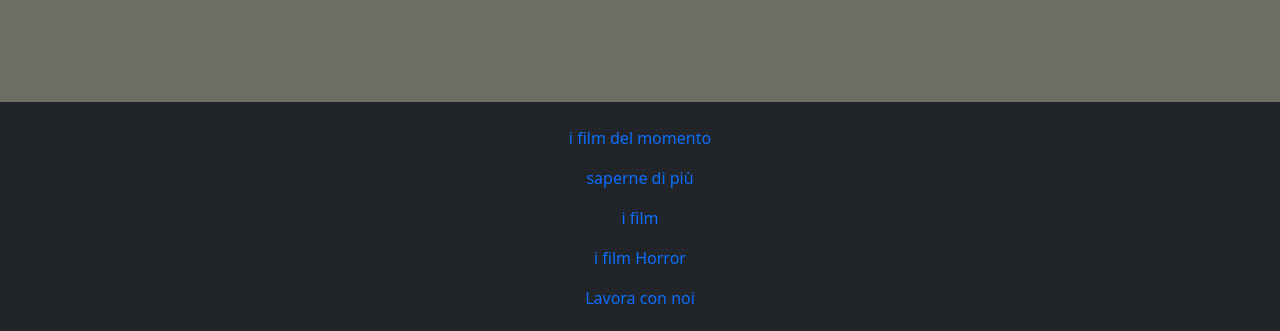
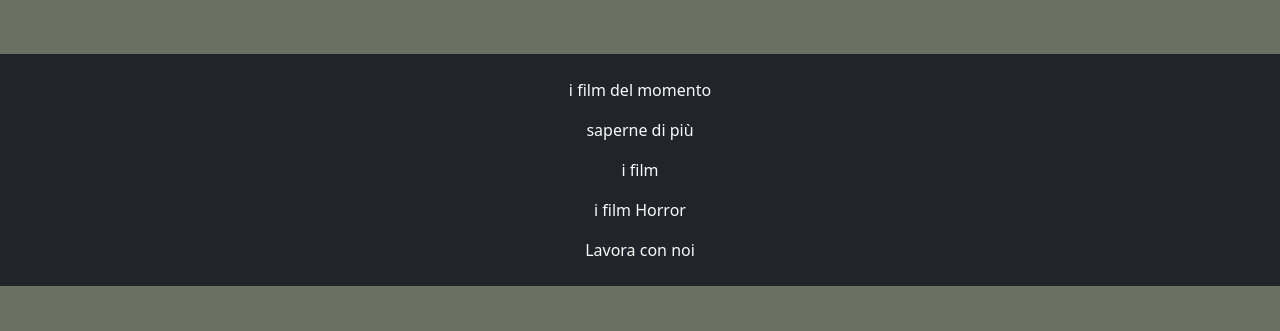
Before and after one commit to FabioMorrone/webapp-react, a React (Vite) app: page /SingoloFilm/1 in a window 1280 px wide. Shown: the part 778-1109 px from the top of the page. After the commit the page ends 1064 px from the top, so only its background shows below. Built offline with nearby package versions, Linux system fonts and the light colour scheme; no server answers.

Commit message:
Refactor Footer and SingoloFilm components; improve styling and structure for better readability and maintainability

```diff
--- a/src/components/Footer.jsx
+++ b/src/components/Footer.jsx
@@ -4,21 +4,21 @@ export default function Footer() {
         <>
             <div className="bg-dark text-center p-3">
 
-                <ul className="nav justify-content-start flex-column">
+                <ul className="nav justify-content-start flex-column ">
                     <li className="nav-item">
-                        <a className="nav-link" href="#" aria-current="page">i film del momento</a>
+                        <a className="nav-link text-light" href="#">i film del momento</a>
                     </li>
                     <li className="nav-item">
-                        <a className="nav-link" href="#">saperne di più</a>
+                        <a className="nav-link text-light" href="#">saperne di più</a>
                     </li>
                     <li className="nav-item">
-                        <a className="nav-link" href="#">i film </a>
+                        <a className="nav-link text-light" href="#">i film </a>
                     </li>
                     <li className="nav-item">
-                        <a className="nav-link" href="#">i film Horror </a>
+                        <a className="nav-link text-light" href="#">i film Horror </a>
                     </li>
                     <li className="nav-item">
-                        <a className="nav-link" href="#">Lavora con noi</a>
+                        <a className="nav-link text-light" href="#">Lavora con noi</a>
                     </li>
                 </ul>
             </div>
--- a/src/pages/SingoloFilm.jsx
+++ b/src/pages/SingoloFilm.jsx
@@ -5,7 +5,7 @@ import { useNavigate } from "react-router-dom"
 export default function film() {
     const [singoloFIlm, setsingoloFilm] = useState([])
 
-    // Removed unused navigate variable
+    const navigate = useNavigate()
 
     const { id } = useParams()
 
@@ -25,9 +25,9 @@ export default function film() {
     return (
         <>
             <main>
-                <section id="product_details" className="mt-5">
+
                 <div className="container">
-                        <div className="row row-cols-1 row-cols-sm-2 g-4">
+                    <div className="row p-3 row-cols-1 row-cols-sm-2 g-4">
                         <div className="col-12 col-md-5">
                             <img className="img-fluid shadow-xl" src={`http://localhost:3000/img/${singoloFIlm.image}`} alt={singoloFIlm.title} />
                         </div>
@@ -54,7 +54,6 @@ export default function film() {
                     </div>
                 </div>
 
-                </section>
             </main >
         </>
     );
```
Lines whose indentation alone changed are shown as unchanged.
